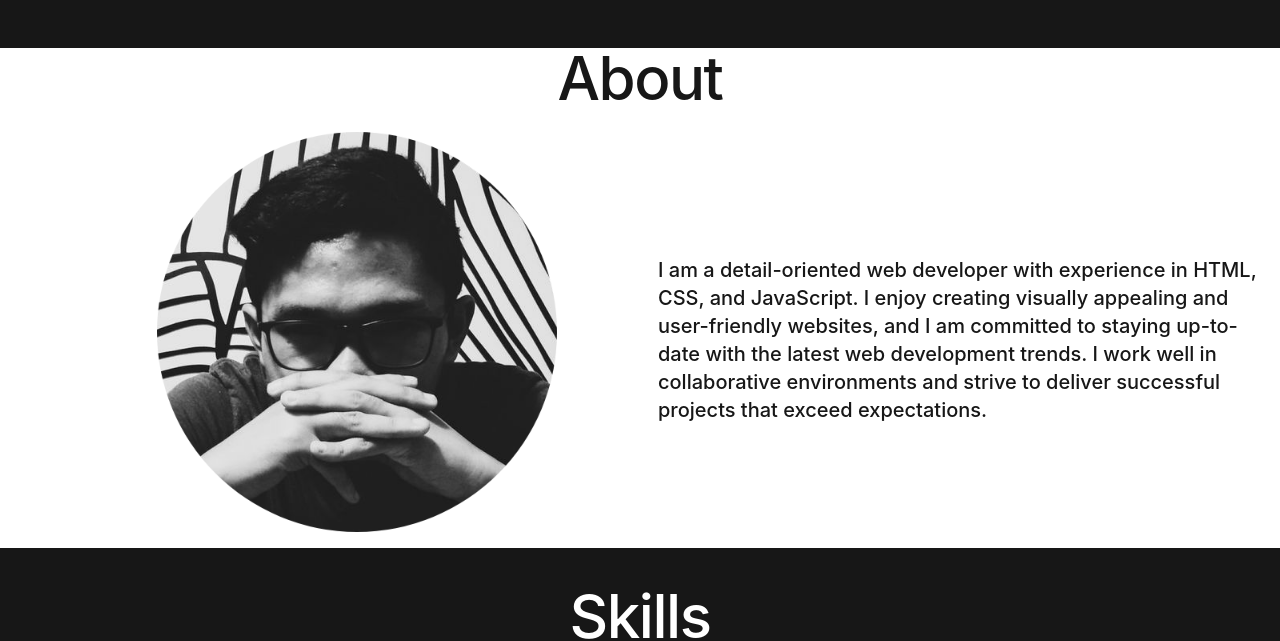
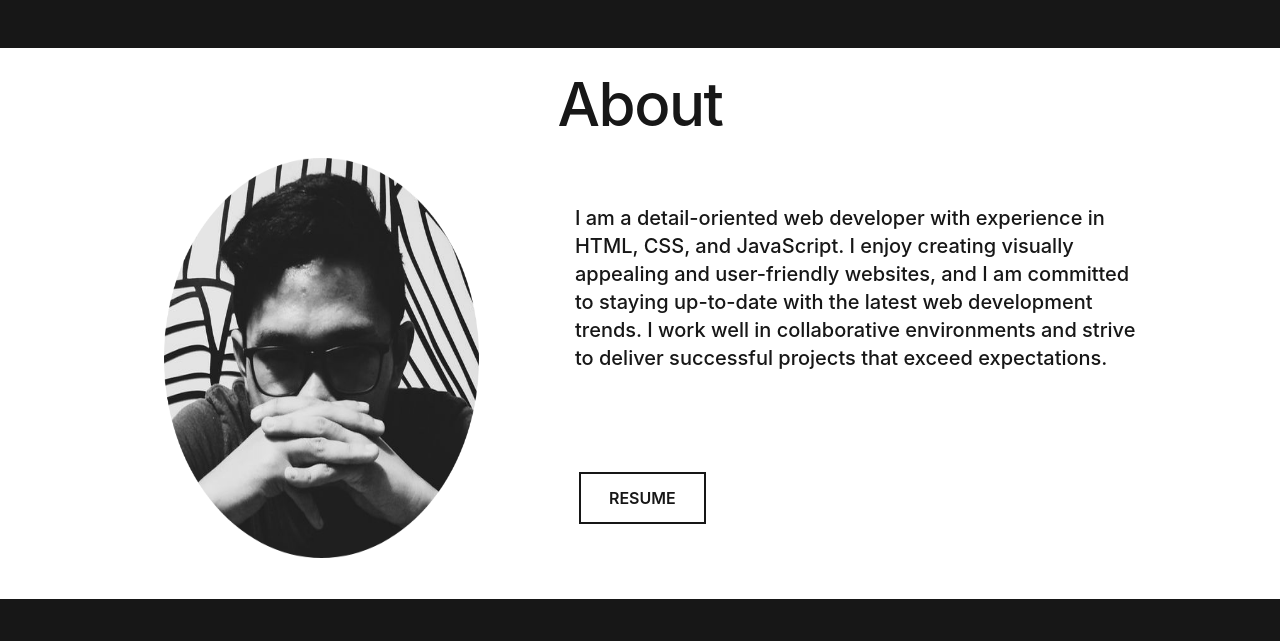
Before and after one commit to JHusayan/JHusayan_Portfolio, a React (Create React App) app: page / in a window 1280 px wide. Shown: the part 580-1221 px from the top of the page. Built offline with nearby package versions, Linux system fonts and the light colour scheme.

Commit message:
Adjusted contents to same margin

```diff
--- a/src/pages/components/about.tsx
+++ b/src/pages/components/about.tsx
@@ -1,19 +1,30 @@
+import {FaFilePdf} from 'react-icons/fa'
 import React from 'react'
 import {forwardRef} from 'react'
 import Awesome from '../../assets/images/awesome.png'
 const About = ({aboutRef}:any) => {
   return (
-  <div className='bg-white h-[500px] text-neutral-900 flex flex-col justify-center items-center p-5' ref={aboutRef}>
+  <div className='bg-white h-[500px] text-neutral-900 flex flex-col justify-center items-center px-[10%] my-[2%]' ref={aboutRef}>
     <h1 className="text-8xl font-medium mb-6 leading-none tracking-tight text-neutral-900 md:text-5xl lg:text-6xl dark:text-white">About</h1>
       <div className='w-full flex flex-row'>
         <div className='h-[400px] w-[50%] flex ml-9 justify-center space-y-4 mb-4'>
           <img src={Awesome} alt="self portrait"/>
         </div>
-        <div className='h-[100%] w-[50%] flex items-center justify-center'>
+        <div className='h-[100%] flex items-center justify-center flex-col space-y-24 w-full px-4 pl-24'>
           <p className='font-medium text-xl text-left'>
             I am a detail-oriented web developer with experience in HTML, CSS, and JavaScript. I enjoy creating visually appealing and user-friendly websites, and I am committed to staying up-to-date with the latest web development trends. I work well in collaborative environments and strive to deliver successful projects that exceed expectations.
           </p>
-        </div>
+          <div className='flex w-full justify-start'>
+            <a
+            href="https://drive.google.com/file/d/1XHW_wEnR1j8YItIrC1SzwUTqzPyk97RB/view?usp=sharing"
+            type="button"
+            className="flex justify-center items-center space-x-9 m-1 py-3 px-7 font-semibold border-2 border-neutral-900 uppercase leading-normal text-neutral-900 transition duration-150 ease-in-out hover:bg-neutral-900 hover:text-white focus:outline-none focus:ring-0"
+            data-te-ripple-init
+            data-te-ripple-color="light">
+              Resume
+            </a>
+          </div>
+         </div>
       </div>
   </div>
   )
--- a/src/pages/components/projects.tsx
+++ b/src/pages/components/projects.tsx
@@ -4,7 +4,7 @@ import {forwardRef} from 'react'
 
 const Projects = ({projectsRef}:any) => {
   return (
-    <div className='bg-white h-[500px] text-neutral-900 flex flex-col space-y-8 justify-center p-5 items-center' ref={projectsRef}>
+    <div className='bg-white h-[500px] text-neutral-900 flex flex-col space-y-8 justify-center px-[10%] my-[2%] items-center' ref={projectsRef}>
     <h1 className="text-8xl font-medium mb-6 leading-none tracking-tight text-neutral-900 md:text-5xl lg:text-6xl dark:text-white">Projects</h1>
     <div className="h-56  sm:h-64 xl:h-80 2xl:h-96 sm:w-80 xl:w-[400px] 2xl:w-[544px]">
       <Carousel>
--- a/src/pages/components/skills.tsx
+++ b/src/pages/components/skills.tsx
@@ -5,7 +5,7 @@ import CodingPic from "../../assets/images/coding.jpg"
 
 const Skills = ({skillsRef}:any) => {
   return (
-    <div className='bg-neutral-900 h-[500px] text-white flex flex-col justify-center mb-12 items-center' ref={skillsRef}>
+    <div className='bg-neutral-900 h-[500px] text-white flex flex-col justify-center px-[10%] my-[2%] items-center' ref={skillsRef}>
       <h1 className="text-8xl font-medium mb-6 leading-none tracking-tight text-white md:text-5xl lg:text-6xl dark:text-white">Skills</h1>
       <div className='w-full flex flex-row'>
         <div className='h-[50%] w-[50%] p-5 space-y-4'>
--- a/src/pages/components/work.tsx
+++ b/src/pages/components/work.tsx
@@ -7,7 +7,7 @@ import Card from './card'
 
 const Work = ({workRef}:any) => {
   return (
-    <div className='bg-neutral-900 h-[500px] text-white flex flex-col space-x-8 justify-center p-5 items-center' ref={workRef}>
+    <div className='bg-neutral-900 h-[500px] text-white flex flex-col space-x-8 justify-center px-[10%] my-[2%] items-center' ref={workRef}>
       <h1 className="text-8xl font-medium mb-6 leading-none tracking-tight text-white md:text-5xl lg:text-6xl dark:text-white">Work</h1>
       <div className='flex flex-row space-x-8 justify-center p-5 items-center'>
         <Card>
```
